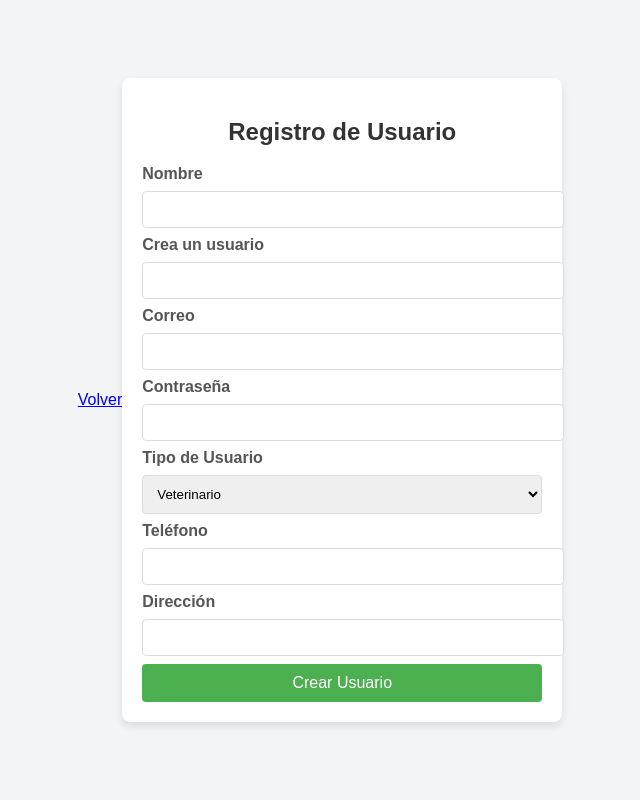
After one commit to kaeoui/veterinaria_appdb, a PHP site: page /php/crear_usuario.php in a window 1280 px wide. The commit adds this page. Shown: the whole page, without its empty margins (320-960 px from the left). Run offline with PHP 8.4, Linux system fonts and the light colour scheme.

Commit message:
Add files via upload

```diff
--- /dev/null
+++ b/veterinaria_app/conexion.php
@@ -0,0 +1,12 @@
+<?php
+
+
+$DB_SERVER="localhost";
+$DB_USER="root";
+$DB_PASS="";
+$DB_NAME="veterinaria_db";
+
+$conexion= new mysqli($DB_SERVER, $DB_USER, $DB_PASS, $DB_NAME);
+
+
+?>
--- a/veterinaria_app/php/citas.php
+++ b/veterinaria_app/php/citas.php
@@ -1,3 +1,4 @@
+
 <!DOCTYPE html>
 <html lang="es">
 <head>
--- /dev/null
+++ b/veterinaria_app/php/crear_usuario.php
@@ -0,0 +1,152 @@
+<?php session_start();
+include_once "../conexion.php";
+?>
+
+<!DOCTYPE html>
+<html lang="en">
+<head>
+    <meta charset="UTF-8">
+    <meta name="viewport" content="width=device-width, initial-scale=1.0">
+    <title>Crear Usuario</title>
+</head>
+<body>
+<!DOCTYPE html>
+<html lang="es">
+<head>
+    <meta charset="UTF-8">
+    <meta name="viewport" content="width=device-width, initial-scale=1.0">
+    <title>Registro de Usuario</title>
+    <style>
+        body {
+            font-family: Arial, sans-serif;
+            background-color: #f3f4f6;
+            display: flex;
+            justify-content: center;
+            align-items: center;
+            height: 100vh;
+            margin: 0;
+        }
+        .container {
+            width: 100%;
+            max-width: 400px;
+            background-color: #fff;
+            padding: 20px;
+            border-radius: 8px;
+            box-shadow: 0 4px 8px rgba(0, 0, 0, 0.1);
+        }
+        h2 {
+            text-align: center;
+            color: #333;
+        }
+        label {
+            font-weight: bold;
+            color: #555;
+        }
+        input[type="text"], input[type="email"], input[type="password"], select {
+            width: 100%;
+            padding: 10px;
+            margin: 8px 0;
+            border: 1px solid #ddd;
+            border-radius: 4px;
+        }
+        .submit-btn {
+            width: 100%;
+            padding: 10px;
+            background-color: #4CAF50;
+            color: white;
+            border: none;
+            border-radius: 4px;
+            cursor: pointer;
+            font-size: 16px;
+        }
+        .submit-btn:hover {
+            background-color: #45a049;
+        }
+    </style>
+</head>
+<body>
+
+<div class="navbar">
+    <a href="../login.php">Volver</a>
+</div>
+
+<div class="container">
+    <h2>Registro de Usuario</h2>
+    <form action="crear_usuario.php" method="POST">
+        <label for="nombre">Nombre</label>
+        <input type="text" id="nombre" name="nombre" required>
+
+        <label for="usuario_nombre">Crea un usuario</label>
+        <input type="text" id="usuario_nombre" name="usuario_nombre" required>
+
+        <label for="correo">Correo</label>
+        <input type="email" id="correo" name="correo" required>
+
+        <label for="contraseña">Contraseña</label>
+        <input type="password" id="contraseña" name="contraseña" required>
+
+        <label for="tipo_usuario">Tipo de Usuario</label>
+        <select id="tipo_usuario" name="tipo_usuario" required>
+            <option value="veterinario">Veterinario</option>
+            <option value="cliente">Cliente</option>
+        </select>
+
+        <label for="telefono">Teléfono</label>
+        <input type="text" id="telefono" name="telefono" required>
+
+        <label for="direccion">Dirección</label>
+        <input type="text" id="direccion" name="direccion" required>
+
+        <button type="submit" class="submit-btn">Crear Usuario</button>
+    </form>
+
+    <?php
+    // Conexión a la base de datos
+    $conexion = new mysqli('localhost', 'root', '', 'veterinaria_db');
+    if ($conexion->connect_error) {
+        die("Error de conexión: " . $conexion->connect_error);
+    }
+
+    // Verificar si el formulario ha sido enviado
+    if ($_SERVER["REQUEST_METHOD"] == "POST") {
+        // Obtener los datos del formulario y verificar que existen
+        $nombre = isset($_POST['nombre']) ? $_POST['nombre'] : null;
+        $usuario_nombre = isset($_POST['usuario_nombre']) ? $_POST['usuario_nombre'] : null;
+        $correo = isset($_POST['correo']) ? $_POST['correo'] : null;
+        $contraseña = isset($_POST['contraseña']) ? password_hash($_POST['contraseña'], PASSWORD_BCRYPT) : null;
+        $tipo_usuario = isset($_POST['tipo_usuario']) ? $_POST['tipo_usuario'] : null;
+        $telefono = isset($_POST['telefono']) ? $_POST['telefono'] : null;
+        $direccion = isset($_POST['direccion']) ? $_POST['direccion'] : null;
+        $fecha_creacion = date("Y-m-d H:i:s"); // Fecha de creación automática
+
+        // Verificar que todos los campos necesarios no estén vacíos
+        if ($nombre && $usuario_nombre && $correo && $contraseña && $tipo_usuario && $telefono && $direccion) {
+            // Preparar la consulta
+            $stmt = $conexion->prepare("INSERT INTO usuarios (nombre, usuario_nombre, correo, contraseña, tipo_usuario, telefono, direccion, fecha_creacion) VALUES (?, ?, ?, ?, ?, ?, ?, ?)");
+            $stmt->bind_param("ssssssss", $nombre, $usuario_nombre, $correo, $contraseña, $tipo_usuario, $telefono, $direccion, $fecha_creacion);
+
+            // Ejecutar y verificar
+            if ($stmt->execute()) {
+                echo "Usuario registrado con éxito.";
+            } else {
+                echo "Error al registrar usuario: " . $stmt->error;
+            }
+
+            // Cerrar conexiones
+            $stmt->close();
+        } else {
+            echo "Por favor, completa todos los campos.";
+        }
+    }
+
+    // Cerrar la conexión a la base de datos
+    $conexion->close();
+    ?>
+
+</div>
+
+</body>
+</html>
+
+</body>
+</html>
--- a/veterinaria_app/principal.php
+++ b/veterinaria_app/principal.php
@@ -1,3 +1,9 @@
+
+<div class="navbar">
+    <a href="php/cerrar_sesion.php">Cerrar sesión</a>
+</div>
+
+
 <!DOCTYPE html>
 <html lang="en">
 <head>
```
Also changed, not shown: veterinaria_app/login.php (added, +129 -0 lines), veterinaria_app/php/cerrar_sesion.php (added, +14 -0 lines), veterinaria_app/php/mascotas.php (+89 -28 lines), veterinaria_app/php/servicios.php (+41 -6 lines).
